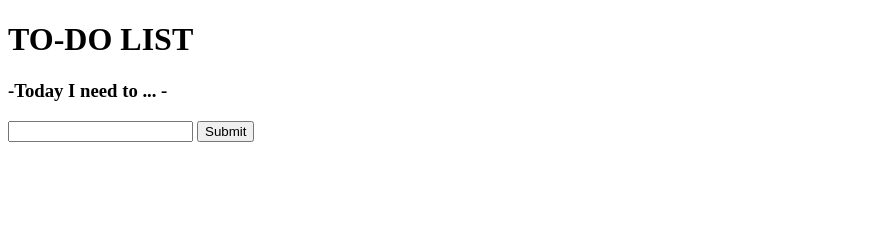
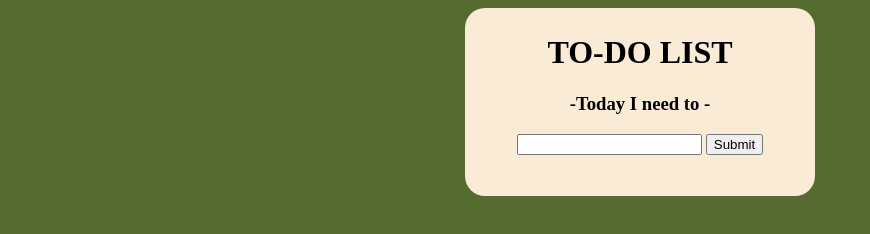
Before and after one commit to dts-kominfo-rea4a/challenge-dom-efajriani, a website: page index.html in a window 1280 px wide. Shown: the whole page, without its empty margins (0-870 px from the left). Drawn offline with Linux system fonts and the light colour scheme.

Commit message:
assignment 3

```diff
--- a/index.html
+++ b/index.html
@@ -4,6 +4,7 @@
     <meta charset="UTF-8" />
     <meta http-equiv="X-UA-Compatible" content="IE=edge" />
     <meta name="viewport" content="width=device-width, initial-scale=1.0" />
+    <link rel="stylesheet" href="style.css" />
     <title>Challenge - DOM</title>
   </head>
   <body>
@@ -11,7 +12,7 @@
       <!-- TODO: Buatlah sebuah header dengan id todo-title -->
       <h1 id="todo-title">TO-DO LIST</h1>
       <!-- TODO: Buatlah sebuah subtitle dengan id todo-subtitle -->
-      <h3 id="todo-subtitle">-Today I need to ... -</h3>
+      <h3 id="todo-subtitle">-Today I need to -</h3>
 
       <!-- Section: input -->
       <!-- TODO: Buatlah sebuah input bertipe text dengan id todo-input -->
@@ -41,7 +42,7 @@
         li.innerHTML = task;
         li.classList.add('todo-list');
         output.appendChild(li);
-        task;
+        input.value = '';
       }
 
       // TODO: register event onclick / addEventListener untuk button
--- /dev/null
+++ b/style.css
@@ -0,0 +1,32 @@
+body {
+    background-color: darkolivegreen;
+  }
+
+  #app {
+    width: 300px;
+    background-color: antiquewhite;
+    text-align: center;
+    /* -ms-flex-align: center; */
+    padding: 2%;
+    padding-top: 5px;
+    border-radius: 20px;
+    margin: 0 auto;
+    justify-content: center;
+  }
+
+  h1 {
+    text-align: center;
+  }
+
+  h3 {
+    text-align: center;
+  }
+
+  input {
+    text-align: center !important;
+    align-items: center;
+  }
+
+  #todo-output {
+    text-align: left !important;
+  }
```
